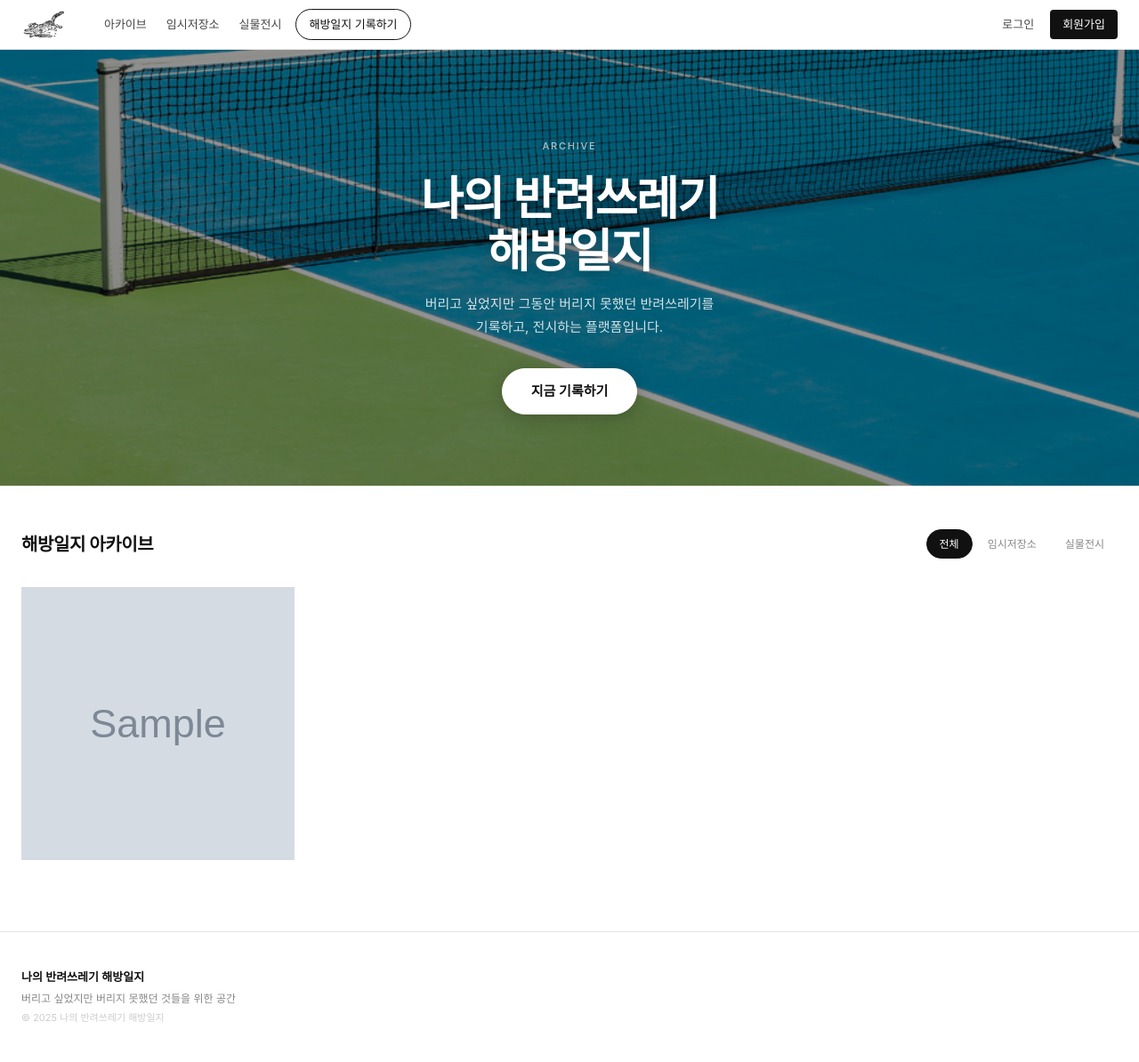
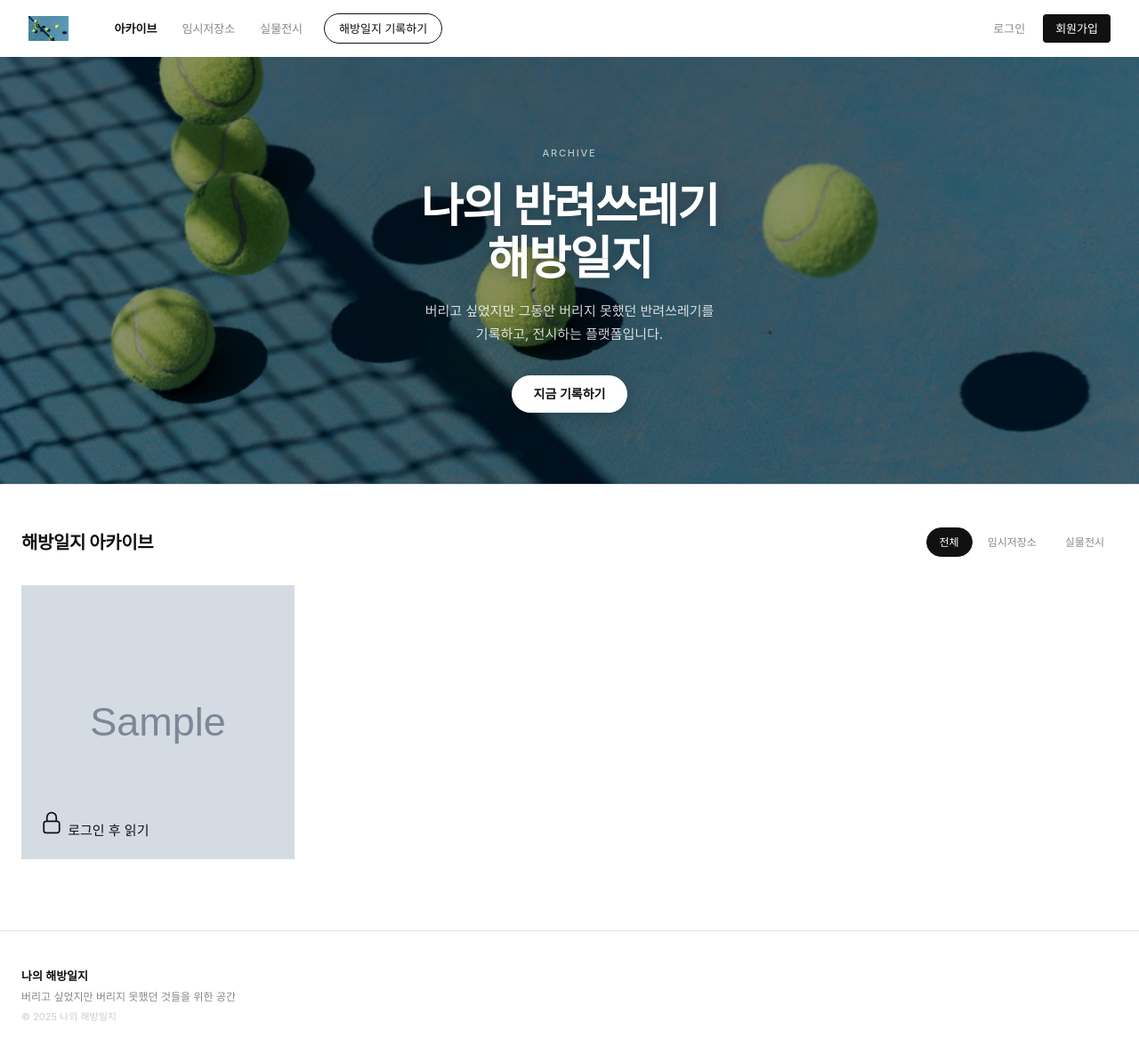
Before and after one commit to ksunflower19-spec/djangotext, a Django app: page / in a window 1280 px wide. Shown: the whole page at 89% size. After the commit the page ends 1148 px from the top, so only its background shows below. Run offline with Django 5.2, Linux system fonts and the light colour scheme; tables that the repository leaves empty hold one stand-in row (values such as "Sample post"); grey boxes marked "Sample" are stand-in pictures; some web fonts are replaced.

Commit message:
UI 10종 개선: 전시갤러리통일, 승인토글, 호버색상, 헤더스타일, hero버튼, 네비활성, hero2이미지, 타이틀변경
Co-Authored-By: Claude Sonnet 4.6 <noreply@anthropic.com>

```diff
--- a/contents/models.py
+++ b/contents/models.py
@@ -143,6 +143,38 @@ class Wishlist(models.Model):
         verbose_name_plural = '찜 목록'
 
 
+class SiteConfig(models.Model):
+    require_approval = models.BooleanField(
+        default=True, verbose_name='콘텐츠 업로드 시 관리자 승인 필요'
+    )
+    auto_approve_groups = models.CharField(
+        max_length=500, blank=True,
+        verbose_name='자동 승인 그룹 (쉼표로 구분)',
+        help_text='이 그룹에 속한 회원은 승인 없이 바로 공개됩니다. 예: 1기참여자, 운영팀',
+    )
+
+    class Meta:
+        verbose_name = '사이트 설정'
+        verbose_name_plural = '사이트 설정'
+
+    def __str__(self):
+        return '사이트 설정'
+
+    @classmethod
+    def get(cls):
+        obj, _ = cls.objects.get_or_create(pk=1)
+        return obj
+
+    def user_needs_approval(self, user):
+        if not self.require_approval:
+            return False
+        if user and user.project_group:
+            allowed = [g.strip() for g in self.auto_approve_groups.split(',') if g.strip()]
+            if user.project_group in allowed:
+                return False
+        return True
+
+
 class Purchase(models.Model):
     ITEMS = [
         ('jury_summon', '배심원 소환권'),
--- a/contents/views.py
+++ b/contents/views.py
@@ -10,7 +10,7 @@ from django.utils import timezone
 from datetime import timedelta
 
 from accounts.models import Notification
-from .models import Content, Comment, Reaction, Vote, Wishlist, Purchase
+from .models import Content, Comment, Reaction, Vote, Wishlist, Purchase, SiteConfig
 from .forms import ContentForm, ContentEditForm, CommentForm, PasswordVerifyForm
 
 
@@ -153,8 +153,16 @@ def create(request):
             content.set_password(form.cleaned_data['password'])
             content.author = request.user
             content.author_email = form.cleaned_data.get('author_email', '')
+            config = SiteConfig.get()
+            if config.user_needs_approval(request.user):
+                content.status = 'pending'
+                msg = '해방일지가 등록되었습니다! 관리자 승인 후 아카이브에 공개됩니다.'
+            else:
+                content.status = 'approved'
+                msg = '해방일지가 등록되었습니다!'
+                request.user.add_points('upload')
             content.save()
-            messages.success(request, '해방일지가 등록되었습니다! 관리자 승인 후 아카이브에 공개됩니다.')
+            messages.success(request, msg)
             return redirect('home')
     else:
         form = ContentForm()
--- a/static/css/style.css
+++ b/static/css/style.css
@@ -13,7 +13,7 @@
   --gray-700:#444444;
   --danger:  #CC3333;
   --font: 'Pretendard', -apple-system, BlinkMacSystemFont, system-ui, sans-serif;
-  --nav-h: 56px;
+  --nav-h: 64px;
   --max-w: 1320px;
   --content-w: 720px;
   --gap: 1px;
@@ -41,35 +41,35 @@ ul, ol { list-style: none; }
 .site-header {
   position: sticky; top: 0; z-index: 100;
   background: var(--white);
-  border-bottom: 1px solid var(--gray-200);
   height: var(--nav-h);
 }
 .nav-container {
   max-width: var(--max-w); margin: 0 auto;
-  padding: 0 24px; height: 100%;
-  display: flex; align-items: center; gap: 32px;
+  padding: 0 32px; height: 100%;
+  display: flex; align-items: center; gap: 40px;
 }
 .nav-logo {
   white-space: nowrap; flex-shrink: 0;
   display: flex; align-items: center;
 }
-.nav-logo-img { height: 32px; width: auto; display: block; }
+.nav-logo-img { height: 28px; width: auto; display: block; }
 .nav-menu { display: flex; align-items: center; gap: 0; flex: 1; }
 .nav-links {
-  display: flex; align-items: center; gap: 2px; flex: 1;
+  display: flex; align-items: center; gap: 4px; flex: 1;
 }
 .nav-link {
   font-size: 13px; font-weight: 400;
-  color: var(--gray-700); padding: 6px 10px;
+  color: var(--gray-500); padding: 6px 12px;
   border-radius: 4px;
-  transition: color var(--t), background var(--t);
+  transition: color var(--t);
   white-space: nowrap;
 }
-.nav-link:hover { color: var(--black); background: var(--gray-100); }
+.nav-link:hover { color: var(--gray-700); }
+.nav-link.nav-active { color: var(--black); font-weight: 600; }
 .nav-link.nav-cta {
   font-weight: 500; color: var(--black);
   border: 1px solid var(--black); border-radius: 20px;
-  padding: 6px 14px; margin-left: 4px;
+  padding: 6px 16px; margin-left: 8px;
 }
 .nav-link.nav-cta:hover { background: var(--black); color: var(--white); }
 .nav-auth {
@@ -149,8 +149,8 @@ ul, ol { list-style: none; }
 .btn-primary.btn-large { font-size: 15px; padding: 12px 28px; }
 .btn-primary.btn-sm { font-size: 12px; padding: 6px 14px; }
 .btn-hero {
-  font-size: 15px; font-weight: 600;
-  padding: 13px 32px; border-radius: 30px;
+  font-size: 14px; font-weight: 600;
+  padding: 9px 24px; border-radius: 30px;
   background: var(--white); color: var(--black); border-color: var(--white);
   box-shadow: 0 4px 20px rgba(0,0,0,0.2);
 }
@@ -282,18 +282,16 @@ ul, ol { list-style: none; }
 .mini-vote-fill { height: 100%; background: var(--white); }
 .mini-vote-label { white-space: nowrap; }
 
-/* Card lock overlay (비회원) */
-.card-lock {
-  position: absolute; inset: 0;
-  background: rgba(255,255,255,0.82);
-  display: flex; flex-direction: column; align-items: center; justify-content: center;
-  gap: 6px; opacity: 0; transition: opacity 0.2s;
-  color: var(--black);
+/* Card lock overlay (비회원) — 텍스트 없이 살짝 어둡게만 */
+.archive-card.card-guest:hover img { filter: blur(2px); transform: scale(1.04); }
+
+/* Wishlist overlay on exhibition cards */
+.card-wishlist-overlay {
+  position: absolute; bottom: 10px; right: 10px;
+  opacity: 0; transition: opacity 0.25s ease;
 }
-.card-lock span { font-size: 12px; font-weight: 500; }
-.archive-card.card-guest:hover .card-lock { opacity: 1; }
-.archive-card.card-guest img { filter: blur(0px); transition: filter 0.3s, transform 0.5s; }
-.archive-card.card-guest:hover img { filter: blur(3px); transform: scale(1.04); }
+.archive-card:hover .card-wishlist-overlay { opacity: 1; }
+.archive-card:hover .card-info { opacity: 1; transform: none; }
 
 /* ── Badges ───────────────────────────────────────────── */
 .badge {
--- a/templates/base.html
+++ b/templates/base.html
@@ -3,7 +3,7 @@
 <head>
   <meta charset="UTF-8">
   <meta name="viewport" content="width=device-width, initial-scale=1.0">
-  <title>{% block title %}나의 반려쓰레기 해방일지{% endblock %}</title>
+  <title>{% block title %}나의 해방일지{% endblock %}</title>
   {% load static %}
   <link rel="icon" href="{% static 'img/favi.png' %}" type="image/png">
   <link rel="stylesheet" href="https://cdn.jsdelivr.net/gh/orioncactus/pretendard@v1.3.9/dist/web/static/pretendard.css">
@@ -15,7 +15,7 @@
 <header class="site-header">
   <nav class="nav-container">
     <a href="{% url 'home' %}" class="nav-logo">
-      <img src="{% static 'img-brand/logo.png' %}" alt="나의 반려쓰레기 해방일지" class="nav-logo-img">
+      <img src="{% static 'img-brand/hero2.png' %}" alt="나의 해방일지" class="nav-logo-img">
     </a>
 
     <button class="nav-toggle" id="navToggle" aria-label="메뉴">
@@ -26,14 +26,14 @@
 
     <div class="nav-menu" id="navMenu">
       <div class="nav-links">
-        <a href="{% url 'home' %}" class="nav-link">아카이브</a>
-        <a href="{% url 'temporary' %}" class="nav-link">임시저장소</a>
-        <a href="{% url 'exhibition' %}" class="nav-link">실물전시</a>
+        <a href="{% url 'home' %}" class="nav-link {% if request.resolver_match.url_name == 'home' %}nav-active{% endif %}">아카이브</a>
+        <a href="{% url 'temporary' %}" class="nav-link {% if request.resolver_match.url_name == 'temporary' %}nav-active{% endif %}">임시저장소</a>
+        <a href="{% url 'exhibition' %}" class="nav-link {% if request.resolver_match.url_name == 'exhibition' %}nav-active{% endif %}">실물전시</a>
         {% if user.is_authenticated %}
-        <a href="{% url 'store_index' %}" class="nav-link">상점</a>
+        <a href="{% url 'store_index' %}" class="nav-link {% if request.resolver_match.url_name == 'store_index' %}nav-active{% endif %}">상점</a>
         {% endif %}
         {% if user.is_staff %}
-        <a href="{% url 'noticeboard_index' %}" class="nav-link">운영게시판</a>
+        <a href="{% url 'noticeboard_index' %}" class="nav-link {% if 'noticeboard' in request.resolver_match.url_name %}nav-active{% endif %}">운영게시판</a>
         {% endif %}
         <a href="{% url 'create_content' %}" class="nav-link nav-cta">해방일지 기록하기</a>
       </div>
@@ -91,9 +91,9 @@
 
 <footer class="site-footer">
   <div class="footer-inner">
-    <p class="footer-title">나의 반려쓰레기 해방일지</p>
+    <p class="footer-title">나의 해방일지</p>
     <p class="footer-sub">버리고 싶었지만 버리지 못했던 것들을 위한 공간</p>
-    <p class="footer-copy">© 2025 나의 반려쓰레기 해방일지</p>
+    <p class="footer-copy">© 2025 나의 해방일지</p>
   </div>
 </footer>
 
--- a/templates/home.html
+++ b/templates/home.html
@@ -4,7 +4,7 @@
 {% block title %}아카이브 — 나의 반려쓰레기 해방일지{% endblock %}
 
 {% block content %}
-<section class="hero" style="background-image: url('{% static 'img-brand/hero1.png' %}');">
+<section class="hero" style="background-image: url('{% static 'img-brand/hero2.png' %}');">
   <div class="hero-inner">
     <p class="hero-eyebrow">Archive</p>
     <h1 class="hero-title">나의 반려쓰레기<br>해방일지</h1>
```
Also changed, not shown: contents/admin.py (+10 -1 lines), templates/contents/exhibition.html (+21 -47 lines), contents/migrations/0003_siteconfig.py (added), static/img-brand/hero2.png (added).
